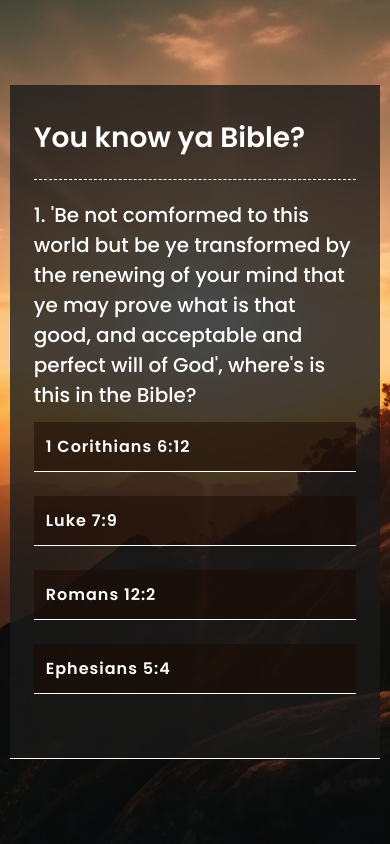
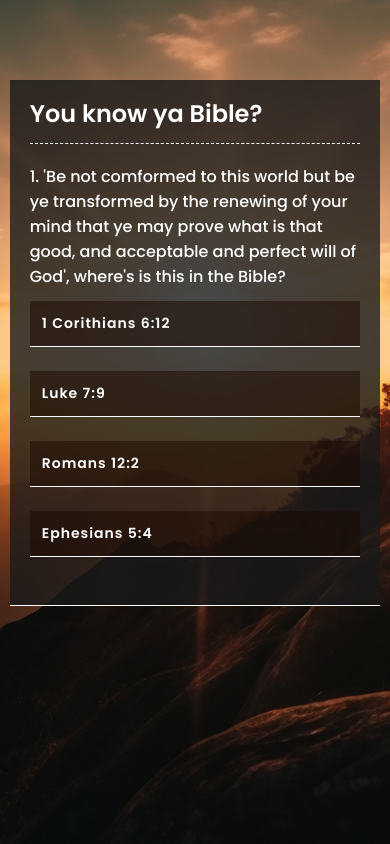
Before and after one commit to nuel1912/Quizlet, a plain HTML site: page index.html in a window 390 px wide. Drawn offline with Linux system fonts and the light colour scheme.

Commit message:
Heyyy...

```diff
--- a/style.css
+++ b/style.css
@@ -12,10 +12,10 @@
     background: url(img/BQ.jpg);
     background-position: center;
     background-size: cover;
-    /* padding: 60px 0; */
-    display: flex;
+    padding: 80px 0;
+    /* display: flex;
     align-items: center;
-    justify-content: center;
+    justify-content: center; */
 }
 
 .app {
@@ -115,5 +115,24 @@
     }
     #next {
         width: 30%;
+        margin-top: 0;
     }
 }
+
+
+
+@media (max-width: 400px) {
+    .app {
+        padding: 16px 20px;
+    }
+    .app h1 {
+        font-size: 24px;
+        padding-bottom: 12px;
+    }
+    .quiz h2 {
+        font-size: 16px;
+    }
+    .btn {
+        font-size: 14px;
+    }
+}
```
